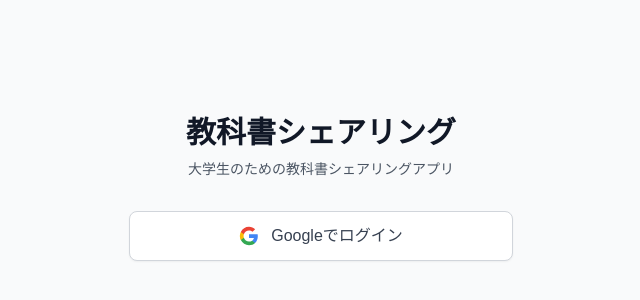
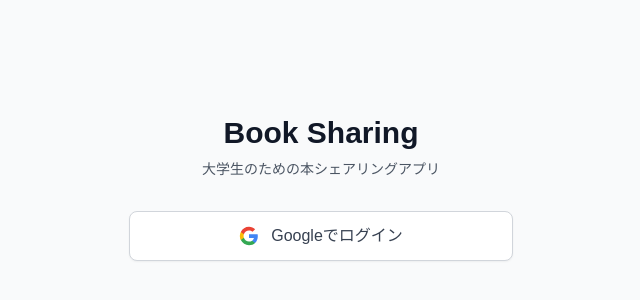
Before and after one commit to sakke333/boook_step_by_step, a Next.js app: page /login in a window 1280 px wide. Shown: the part 212-512 px from the top of the page, without its empty margins (319-959 px from the left). Built offline with nearby package versions, Linux system fonts and the light colour scheme; no server answers.

Commit message:
ログイン画面の言葉を変更した

```diff
--- a/src/app/(auth)/login/page.tsx
+++ b/src/app/(auth)/login/page.tsx
@@ -37,10 +37,10 @@ export default function LoginPage({ searchParams }: LoginPageProps) {
         {/* アプリタイトル */}
         <div className="text-center">
           <h1 className="text-3xl font-bold text-gray-900">
-            教科書シェアリング
+            Book Sharing
           </h1>
           <p className="mt-2 text-sm text-gray-600">
-            大学生のための教科書シェアリングアプリ
+            大学生のための本シェアリングアプリ
           </p>
         </div>
 
```
